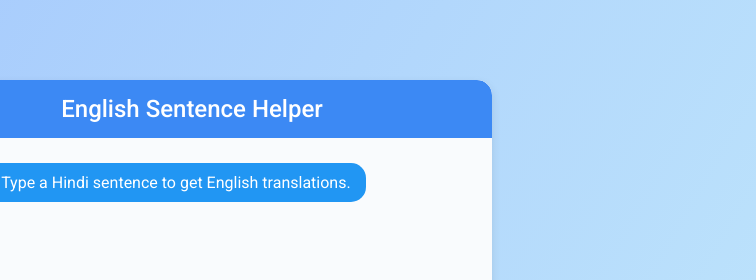
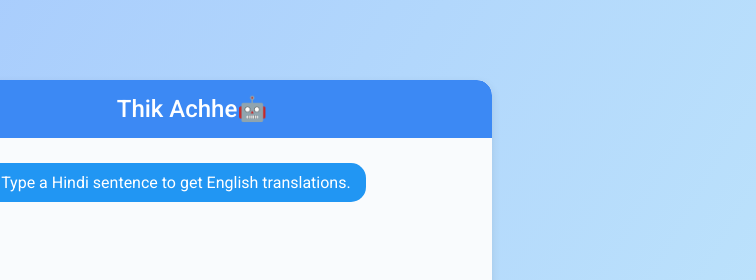
Before and after one commit to Bishnuhaldar/my_english_helper, a plain HTML site: page index.html in a window 1280 px wide. Shown: the top 280 px of the page, 448-1204 px from the left. Drawn offline with Linux system fonts and the light colour scheme.

Commit message:
Update index.html

```diff
--- a/index.html
+++ b/index.html
@@ -137,7 +137,7 @@
     <div id="chat-container">
         <div id="chat-header">
             <img id="profile-picture" src="my.png" alt="Profile Picture">
-            English Sentence Helper
+            Thik Achhe🤖
         </div>
         <div id="chat-history">
             <div class="chat-bubble bot-message">Welcome! Type a Hindi sentence to get English translations.</div>
```
